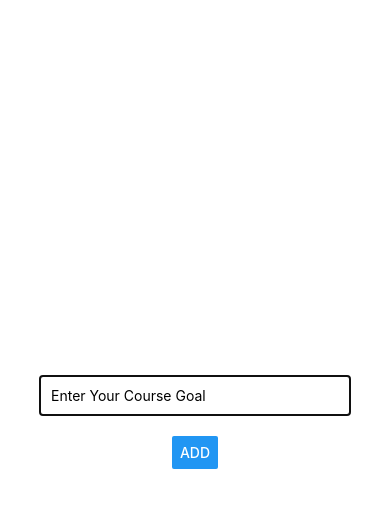
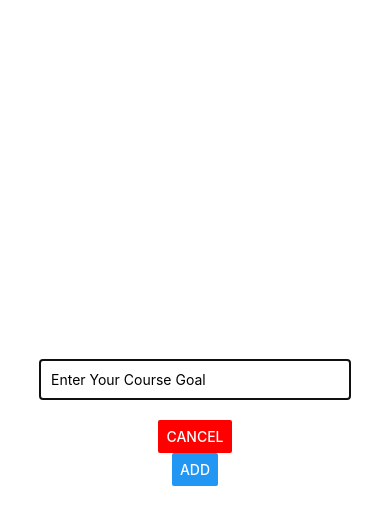
Before and after one commit to lopeselio/React-Native-GOALS-app, a React Native app in the folder rn-goals-app/: screen / in a window 390 px wide. Both pictures are taken after a click on the button "ADD NEW GOAL". Shown: the top 524 px of the page. Built offline with nearby package versions, Linux system fonts and the light colour scheme.

Commit message:
added cancel addition button

```diff
--- a/rn-goals-app/components/GoalInput.js
+++ b/rn-goals-app/components/GoalInput.js
@@ -6,6 +6,11 @@ const GoalInput = props => {
 
   const goalInputHandler = enteredText => {
     setEnteredGoal(enteredText)
+  }
+
+  const addGoalHandler = () => {
+    props.onAddGoal(enteredGoal)
+    setEnteredGoal('')
   }
 
   return (
@@ -17,7 +22,8 @@ const GoalInput = props => {
           onChangeText={goalInputHandler}
           value={enteredGoal}
         />
-        <Button title='ADD' onPress={props.onAddGoal.bind(this, enteredGoal)} />
+        <Button title='CANCEL' color='red' />
+        <Button title='ADD' onPress={addGoalHandler} />
       </View>
     </Modal>
   )
```
